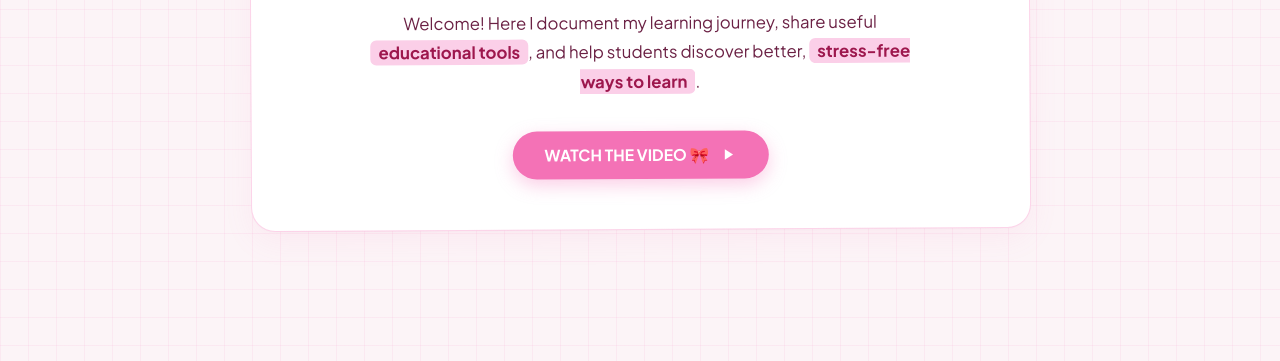
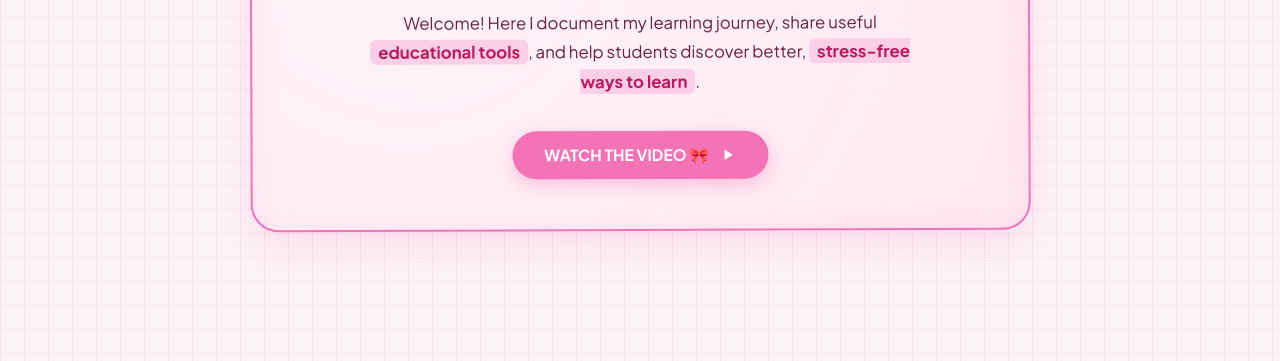
Before and after one commit to mikay-laa/LearnWithMic, a plain HTML site: page index.html in a window 1280 px wide. Shown: the part 439-800 px from the top of the page. Drawn offline with Linux system fonts and the light colour scheme.

Commit message:
Refactor CSS styles and update comments in index.html
Updated styles and comments for improved clarity and aesthetics.

```diff
--- a/index.html
+++ b/index.html
@@ -6,15 +6,15 @@
   <title>LearnWithMic - Study SMART, Not HARD</title>
 
   <style>
-    /* Google Fonts for a Natural, Cozy Academic Look */
-    @import url('https://fonts.googleapis.com/css2?family=Plus+Jakarta+Sans:wght@400;500;600;700;800&family=Quicksand:wght@500;600;700&display=swap');
+    /* Modern, Clean Typography */
+    @import url('https://fonts.googleapis.com/css2?family=Plus+Jakarta+Sans:wght@400;500;600;700;800&display=swap');
 
     /* Reset & Base Styles */
     * {
       box-sizing: border-box;
       margin: 0;
       padding: 0;
-      font-family: 'Plus Jakarta Sans', 'Quicksand', sans-serif;
+      font-family: 'Plus Jakarta Sans', -apple-system, BlinkMacSystemFont, sans-serif;
     }
 
     body {
@@ -26,7 +26,7 @@
       overflow-x: hidden;
     }
 
-    /* Soft Subtle Paper Grid Pattern */
+    /* Soft Grid Notebook Background Pattern */
     .bg-grid {
       position: fixed;
       top: 0;
@@ -34,21 +34,21 @@
       width: 100vw;
       height: 100vh;
       background-image:
-        linear-gradient(to right, rgba(244, 114, 182, 0.08) 1px, transparent 1px),
-        linear-gradient(to bottom, rgba(244, 114, 182, 0.08) 1px, transparent 1px);
-      background-size: 28px 28px;
+        linear-gradient(to right, rgba(244, 114, 182, 0.12) 1px, transparent 1px),
+        linear-gradient(to bottom, rgba(244, 114, 182, 0.12) 1px, transparent 1px);
+      background-size: 24px 24px;
       z-index: -1;
     }
 
-    /* Header Navigation */
+    /* Header & Navigation Bar */
     header {
       display: flex;
       justify-content: space-between;
       align-items: center;
       padding: 18px 40px;
-      background: rgba(253, 242, 248, 0.9);
+      background: rgba(253, 242, 248, 0.92);
       backdrop-filter: blur(10px);
-      border-bottom: 1px solid rgba(244, 114, 182, 0.2);
+      border-bottom: 1px solid rgba(244, 114, 182, 0.25);
     }
 
     .brand {
@@ -69,7 +69,7 @@
       justify-content: center;
       font-weight: 800;
       font-size: 0.95rem;
-      letter-spacing: -0.5px;
+      box-shadow: 0 4px 12px rgba(244, 114, 182, 0.3);
     }
 
     .brand-name {
@@ -110,7 +110,7 @@
       border-radius: 2px;
     }
 
-    /* Main Section */
+    /* Main Container */
     .hero-container {
       flex: 1;
       display: flex;
@@ -119,36 +119,35 @@
       padding: 50px 20px;
     }
 
-    /* Natural Journal Card Layout */
+    /* Natural Handcrafted Journal Card */
     .journal-card {
-      background: #ffffff;
-      border: 1.5px solid rgba(244, 114, 182, 0.3);
-      border-radius: 24px;
+      background: radial-gradient(circle at 20% 30%, rgba(255, 245, 249, 0.98) 0%, rgba(255, 230, 240, 0.95) 100%);
+      border: 2px solid #f472b6;
+      border-radius: 28px;
       padding: 50px 40px;
       max-width: 780px;
       width: 100%;
       text-align: center;
       box-shadow:
-        0 10px 30px rgba(244, 114, 182, 0.08),
-        0 1px 3px rgba(0, 0, 0, 0.02);
+        0 15px 35px rgba(244, 114, 182, 0.18),
+        inset 0 0 30px rgba(244, 114, 182, 0.12);
       position: relative;
-      /* Slight natural tilt for scrapbook effect */
-      transform: rotate(-0.3deg);
+      transform: rotate(-0.2deg);
     }
 
-    /* Decorative Tape Strip on Top */
+    /* Decorative Washi Tape Accent */
     .journal-card::before {
       content: '';
       position: absolute;
       top: -12px;
       left: 50%;
       transform: translateX(-50%);
-      width: 110px;
+      width: 120px;
       height: 26px;
-      background: rgba(251, 207, 232, 0.7);
-      border: 1px dashed rgba(244, 114, 182, 0.4);
+      background: rgba(251, 207, 232, 0.85);
+      border: 1px dashed rgba(244, 114, 182, 0.5);
       border-radius: 2px;
-      box-shadow: 0 2px 4px rgba(0, 0, 0, 0.03);
+      box-shadow: 0 2px 5px rgba(0, 0, 0, 0.04);
     }
 
     .badge {
@@ -157,7 +156,7 @@
       gap: 6px;
       background: #fdf2f8;
       border: 1px solid #f472b6;
-      padding: 6px 16px;
+      padding: 6px 18px;
       border-radius: 20px;
       font-size: 0.82rem;
       font-weight: 600;
@@ -178,6 +177,12 @@
       color: #831843;
       letter-spacing: -1.5px;
       margin-bottom: 8px;
+      animation: floatTitle 3s ease-in-out infinite;
+    }
+
+    @keyframes floatTitle {
+      0%, 100% { transform: translateY(0px); }
+      50% { transform: translateY(-6px); }
     }
 
     .subtitle {
@@ -196,14 +201,14 @@
     }
 
     .highlight {
-      color: #9d174d;
+      color: #be185d;
       font-weight: 700;
       background: #fbcfe8;
       padding: 2px 8px;
       border-radius: 6px;
     }
 
-    /* Clean natural action button */
+    /* Action Button */
     .btn-watch {
       display: inline-flex;
       align-items: center;
@@ -216,14 +221,14 @@
       font-size: 0.98rem;
       border: none;
       cursor: pointer;
-      box-shadow: 0 6px 18px rgba(244, 114, 182, 0.35);
+      box-shadow: 0 6px 20px rgba(244, 114, 182, 0.4);
       transition: all 0.2s ease;
       text-decoration: none;
     }
 
     .btn-watch:hover {
       transform: translateY(-2px);
-      box-shadow: 0 8px 22px rgba(236, 72, 153, 0.45);
+      box-shadow: 0 8px 25px rgba(236, 72, 153, 0.5);
       background: #ec4899;
     }
 
@@ -233,7 +238,7 @@
       fill: currentColor;
     }
 
-    /* Video Modal */
+    /* Modal Overlay & Pop-up Video */
     .modal-overlay {
       position: fixed;
       top: 0;
@@ -253,6 +258,7 @@
       width: 90%;
       max-width: 800px;
       background: #ffffff;
+      border: 2px solid #f472b6;
       border-radius: 20px;
       overflow: hidden;
       box-shadow: 0 20px 40px rgba(0, 0, 0, 0.15);
@@ -289,7 +295,7 @@
 
   <div class="bg-grid"></div>
 
-  <!-- Header Navigation -->
+  <!-- Header Section -->
   <header>
     <a href="#" class="brand">
       <div class="brand-logo">LWM</div>
@@ -306,7 +312,7 @@
     </nav>
   </header>
 
-  <!-- Clean Natural Journal Cover -->
+  <!-- Coquette Study Journal Hero -->
   <main class="hero-container">
     <div class="journal-card">
       <div class="badge">
@@ -330,7 +336,7 @@
     </div>
   </main>
 
-  <!-- Video Popup Modal -->
+  <!-- Video Pop-up Modal -->
   <div class="modal-overlay" id="videoModal">
     <div class="modal-content">
       <span class="modal-close" onclick="closeVideoModal()">&times;</span>
```
